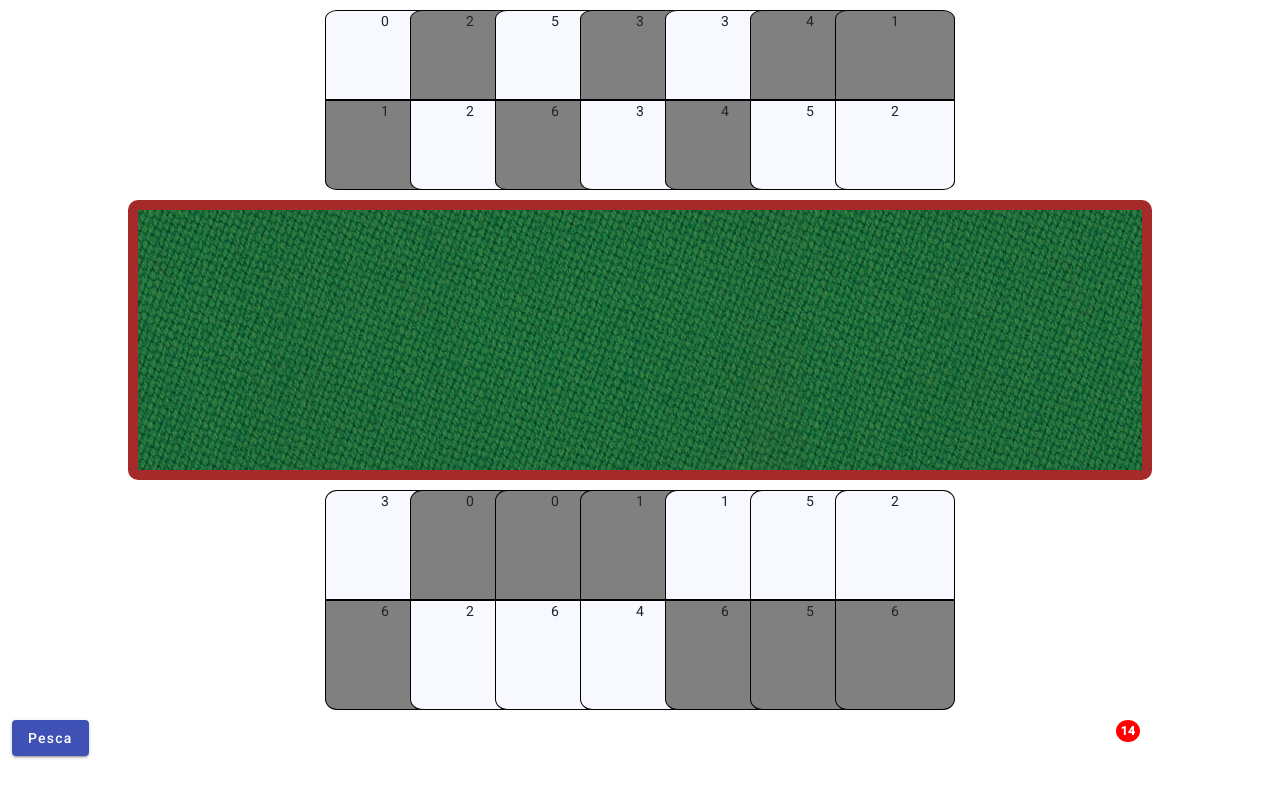
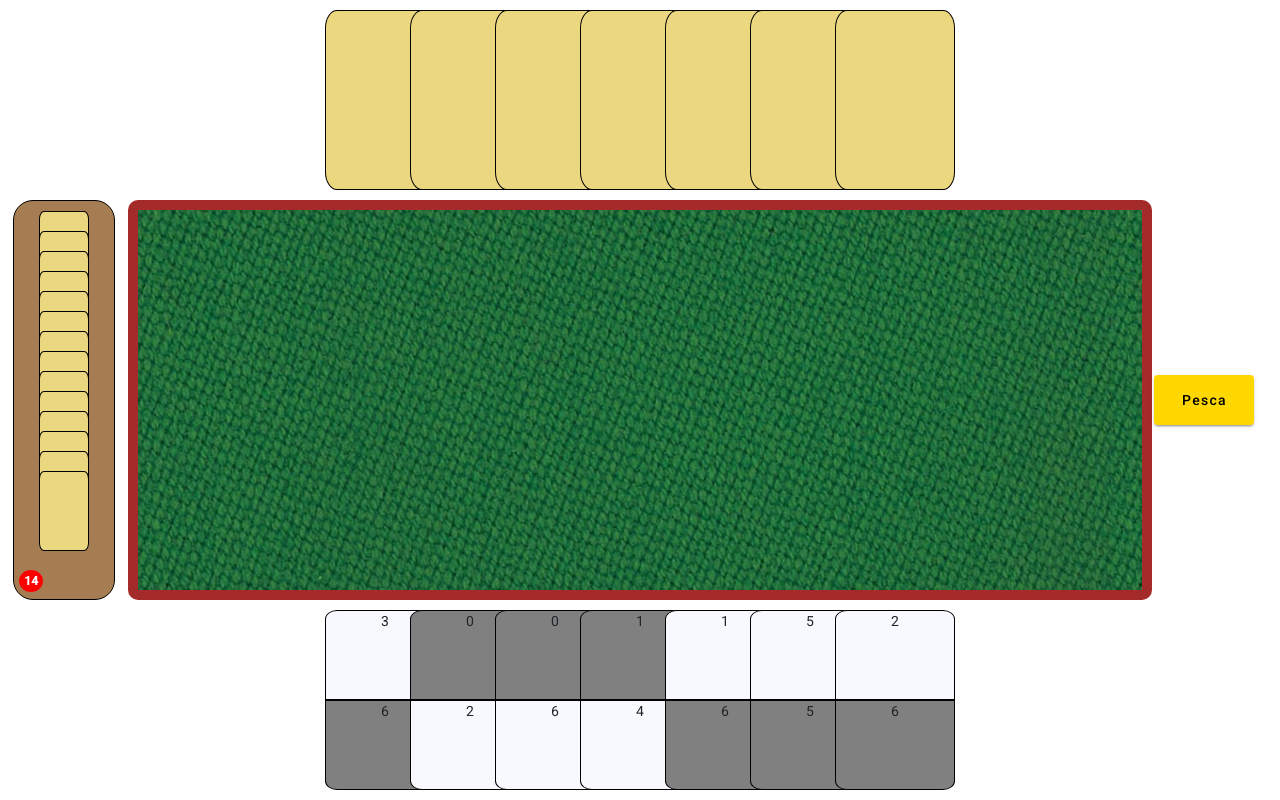
Before and after one commit to Nocco-Matteo/domino, an Angular app in the folder domino/: page / in a window 1280 px wide. Built offline with nearby package versions, Linux system fonts and the light colour scheme.

Commit message:
aggiunta tessere rimaste

```diff
--- a/domino/src/app/animations/animation.ts
+++ b/domino/src/app/animations/animation.ts
@@ -4,8 +4,16 @@ export const AGGIUNTA_ANIMATION = trigger('entryAnimation', [
     transition(':enter', [
       style({ transform: 'translateY(-50px)', opacity: 0 }), // Posizione iniziale dell'elemento fuori dalla vista
       animate('500ms cubic-bezier(0.35, 0, 0.25, 1)', style({ transform: 'translateY(0)', opacity: 1 })) // Animazione di entrata
-    ])
+    ]),
+
   ])
+
+export const USCITA_ANIMATION = trigger('leaveAnimation',[
+  transition(':leave', [
+    style({ transform: 'translateY(0)', opacity: 1 }), // Posizione iniziale dell'elemento fuori dalla vista
+    animate('500ms cubic-bezier(0.35, 0, 0.25, 1)', style({ transform: 'translateY(30px)', opacity: 0 })) // Animazione di entrata
+  ]),
+])
 
   export const GROWL_ANIMATION = trigger('growlAnimation', [
     state('hidden', style({ transform: 'translate(-50%, -150%)', opacity: 0 })),
--- a/domino/src/app/app.module.ts
+++ b/domino/src/app/app.module.ts
@@ -12,12 +12,14 @@ import { GrowlComponent } from './components/growl/growl.component';
 import { MatCardModule } from '@angular/material/card';
 import {MatDialogModule} from '@angular/material/dialog';
 import {MatButtonModule} from '@angular/material/button';
+import { UtilitiesComponent } from './components/utilities/utilities.component';
 @NgModule({
   declarations: [
     AppComponent,
     HomeComponent,
     TessereComponent,
-    GrowlComponent
+    GrowlComponent,
+    UtilitiesComponent
   ],
   imports: [
     BrowserModule,
--- a/domino/src/app/components/home/home.component.html
+++ b/domino/src/app/components/home/home.component.html
@@ -16,10 +16,11 @@
   </div>
 </div>
 <!-- utilities -->
-<div class="pulsanti">
+<app-utilities (pesca)="pescaUnaTessera()" [tessere]="tessere" [isTurnoBot]="isTurnoBot"></app-utilities>
+<!-- <div class="pulsanti">
   <div class="container">
     <button mat-raised-button (click)="pescaUnaTessera()" color="primary" [disabled]="isTurnoBot">Pesca</button>
     <i class="fas fa-square"></i>
     <span class="badge">{{tessere.length}}</span>
   </div>
-</div>
+</div> -->
--- a/domino/src/app/components/home/home.component.scss
+++ b/domino/src/app/components/home/home.component.scss
@@ -1,6 +1,7 @@
 :host{
   height: 100vh;
   max-height: 100vh;
+  max-width: 100vw;
 }
 
 .pulsanti{
@@ -15,7 +16,7 @@
 }
 .banco {
   width: 100%;
-  max-height: 35vh;
+  max-height: 50vh;
 }
 
 .utente {
@@ -24,22 +25,3 @@
   flex-direction: column;
   justify-content: center;
 }
-
-
-.container {
-  position: relative;
-  display: inline-block;
-}
-
-.badge {
-  position: absolute;
-  top: 0;
-  right: 0;
-  background-color: red;
-  color: white;
-  border-radius: 50%;
-  padding: 5px;
-  font-size: 12px;
-  min-width: 20px;
-  text-align: center;
-}
--- a/domino/src/app/components/tessere/tessere.component.html
+++ b/domino/src/app/components/tessere/tessere.component.html
@@ -1,13 +1,44 @@
-<div class="card-wrapper" [ngClass]="isBanco? 'banco': isBot? 'bot':'nonBot'">
+<div class="card-wrapper" [ngClass]="isBanco? 'banco': isBot? 'bot': isUtilities? 'utilities':'nonBot'">
+  <ng-container *ngIf="!isUtilities; else Utilities">
     <div #cartaContainer *ngFor="let tessera of tessere;index as i" class="carta" cdkDrag cdkDragBoundary="board" [@entryAnimation]
     [cdkDragDisabled]="isBanco" [cdkDragDisabled]="isDragDisabled" [cdkDragPreviewClass]="'carta'"
     [cdkDragData]="tessera" [ngClass]="[(tessera.uguali&&isBanco)? 'parti-uguali':'',i===0?' prima':'']">
 
+    <ng-container *ngIf="isBot||isUtilities;else fronteTessera">
+      <div class="retro-carta">
+
+      </div>
+    </ng-container>
+    <ng-template #fronteTessera>
       <div class="parte-sinistra" [ngClass]="tessera.invertita?'colore-secondario':null">
         {{ tessera.parteSinistra }}
       </div>
       <div class="parte-destra" [ngClass]="!tessera.invertita? 'colore-secondario':null">
         {{ tessera.parteDestra }}
       </div>
+    </ng-template>
   </div>
+  </ng-container>
+  <ng-template #Utilities>
+    <div #cartaContainer *ngFor="let tessera of tessere.reverse();index as i" class="carta" cdkDrag cdkDragBoundary="board" [@entryAnimation] [@leaveAnimation]
+    [cdkDragDisabled]="isBanco" [cdkDragDisabled]="isDragDisabled" [cdkDragPreviewClass]="'carta'"
+    [cdkDragData]="tessera" [ngClass]="[(tessera.uguali&&isBanco)? 'parti-uguali':'',i===0?' prima':'']">
+
+    <ng-container *ngIf="isBot||isUtilities;else fronteTessera">
+      <div class="retro-carta">
+
       </div>
+    </ng-container>
+    <ng-template #fronteTessera>
+      <div class="parte-sinistra" [ngClass]="tessera.invertita?'colore-secondario':null">
+        {{ tessera.parteSinistra }}
+      </div>
+      <div class="parte-destra" [ngClass]="!tessera.invertita? 'colore-secondario':null">
+        {{ tessera.parteDestra }}
+      </div>
+    </ng-template>
+  </div>
+  </ng-template>
+
+
+</div>
--- a/domino/src/app/components/tessere/tessere.component.scss
+++ b/domino/src/app/components/tessere/tessere.component.scss
@@ -1,13 +1,26 @@
+$margine-tessere-utilities: 60px;
+
 .card-wrapper {
   display: flex;
   justify-content: center;
   align-items: center;
-  height: 30vh;
+  height: 25vh;
   padding: 10px 0;
+
+}
+.carta {
+  border-radius: 50%;
+  cursor: move;
+  display: flex;
+  align-items: center;
+  flex-direction: column;
+  width: 120px;
+  height: 100%;
+    margin-left: -35px !important;
 }
 .banco {
   width: 80%;
-  height: 35vh;
+  height: 50vh;
   margin: 0 auto;
   justify-content: center;
   align-items: center;
@@ -19,14 +32,13 @@
   .carta {
     flex-direction: row;
     padding: 0 !important;
-    max-height: 40px;
     max-width: 80px;
     margin-left: 0 !important;
   }
   .parte-sinistra,
   .parte-destra {
-    max-height: 40px;
-    max-width: 40px;
+    max-height: 50px;
+    max-width: 50px;
   }
 
   .parte-sinistra {
@@ -38,16 +50,8 @@
     border-top-right-radius: 10%;
   }
 }
-.carta {
-  border-radius: 50%;
-  cursor: move;
-  display: flex;
-  align-items: center;
-  flex-direction: column;
-  width: 120px;
-  height: 100%;
-    margin-left: -35px !important;
-}
+
+
 .prima {
   margin-left: 0 !important;
 }
@@ -56,6 +60,7 @@
   height: 80px !important;
   max-height: none !important;
   max-width: 40px !important;
+
   .carta {
     padding: 0 !important;
     max-height: none !important;
@@ -74,7 +79,22 @@
     border-bottom-left-radius: 10% !important;
   }
 }
+.utilities{
+  flex-direction: column;
+  justify-content: start;
+  // padding-top: $margine-tessere-utilities*3;
 
+  .carta{
+    max-width: 50px;
+    min-height: 80px;
+    margin-left: 0!important;
+    margin-top: -$margine-tessere-utilities;
+  }
+
+  .carta:first-child{
+    margin-top: 0!important;
+  }
+}
 .bot {
   height: 25vh;
   .carta {
@@ -84,7 +104,13 @@
 .colore-secondario {
   background-color: grey !important;
 }
-
+.retro-carta{
+  height: 100%;
+  width: 100%;
+  background-color: #EBD77F;
+  border: 1px solid black;
+  border-radius: 10%;
+}
 .parte-sinistra,
 .parte-destra {
   text-align: center;
--- a/domino/src/app/components/tessere/tessere.component.ts
+++ b/domino/src/app/components/tessere/tessere.component.ts
@@ -1,6 +1,6 @@
 import { CdkDragDrop, transferArrayItem } from '@angular/cdk/drag-drop';
 import { Component, EventEmitter, Input, OnInit, Output } from '@angular/core';
-import { AGGIUNTA_ANIMATION } from 'src/app/animations/animation';
+import { AGGIUNTA_ANIMATION, USCITA_ANIMATION } from 'src/app/animations/animation';
 import { Tessera } from 'src/app/models/models';
 import { PartitaService } from 'src/app/services/partita.service';
 
@@ -8,11 +8,12 @@ import { PartitaService } from 'src/app/services/partita.service';
   selector: 'app-tessere',
   templateUrl: './tessere.component.html',
   styleUrls: ['./tessere.component.scss'],
-  animations: [AGGIUNTA_ANIMATION],
+  animations: [AGGIUNTA_ANIMATION,USCITA_ANIMATION],
 })
 export class TessereComponent implements OnInit {
   @Input() isDragDisabled: boolean = false;
   @Input() isBot: boolean = false;
+  @Input() isUtilities: boolean = false;
   @Input() isBanco: boolean = false;
   @Input() tessere!: Tessera[];
 
--- /dev/null
+++ b/domino/src/app/components/utilities/utilities.component.html
@@ -0,0 +1,13 @@
+<!-- bottone pesca -->
+<button class="bottone-pesca" mat-raised-button (click)="pescaUnaTessera()" [disabled]="isTurnoBot">Pesca</button>
+
+<!-- tessere rimaste -->
+<div class="tessere-banco">
+  <app-tessere [tessere]="tessere" [isUtilities]="true"></app-tessere>
+</div>
+
+<!--  -->
+<div class="conteggio-tessere">
+  <i class="fas fa-square"></i>
+  <span class="badge">{{tessere.length}}</span>
+</div>
--- /dev/null
+++ b/domino/src/app/components/utilities/utilities.component.scss
@@ -0,0 +1,40 @@
+$altezza-bottone: 50px;
+$altezza-conteggio-tessere: 400px;
+
+.bottone-pesca {
+  width: 100px;
+  height: $altezza-bottone;
+  position: fixed;
+  right: 2%;
+  bottom: calc(50% - ($altezza-bottone/2));
+  background-color: #ffd700 !important;
+}
+
+.tessere-banco {
+  position: fixed;
+  left: 1%;
+  bottom: calc(50% - ($altezza-conteggio-tessere/2));
+  border-radius: 20px;
+  height: $altezza-conteggio-tessere;
+  width: 8%;
+  border: 1px solid #000;
+  background-color: #a67c52;
+}
+
+.conteggio-tessere {
+  position: relative;
+  display: inline-block;
+}
+
+.badge {
+  position: fixed;
+  left: 1.5%;
+  bottom: calc(51% - ($altezza-conteggio-tessere/2));
+  background-color: red;
+  color: white;
+  border-radius: 50%;
+  padding: 5px;
+  font-size: 12px;
+  min-width: 20px;
+  text-align: center;
+}
--- /dev/null
+++ b/domino/src/app/components/utilities/utilities.component.ts
@@ -0,0 +1,20 @@
+import { Component, EventEmitter, Input, Output } from '@angular/core';
+import { Tessera } from 'src/app/models/models';
+
+@Component({
+  selector: 'app-utilities',
+  templateUrl: './utilities.component.html',
+  styleUrls: ['./utilities.component.scss']
+})
+export class UtilitiesComponent {
+
+  @Input() tessere!: Tessera[];
+  @Input() isTurnoBot : boolean = false;
+  @Output() pesca : EventEmitter<void> = new EventEmitter<void>();
+
+  constructor(){}
+
+  pescaUnaTessera():void{
+    this.pesca.emit()
+  }
+}
```
Also changed, not shown: 1 other file (tests, documents, lock files or other folders). Lines whose indentation alone changed are shown as unchanged.
